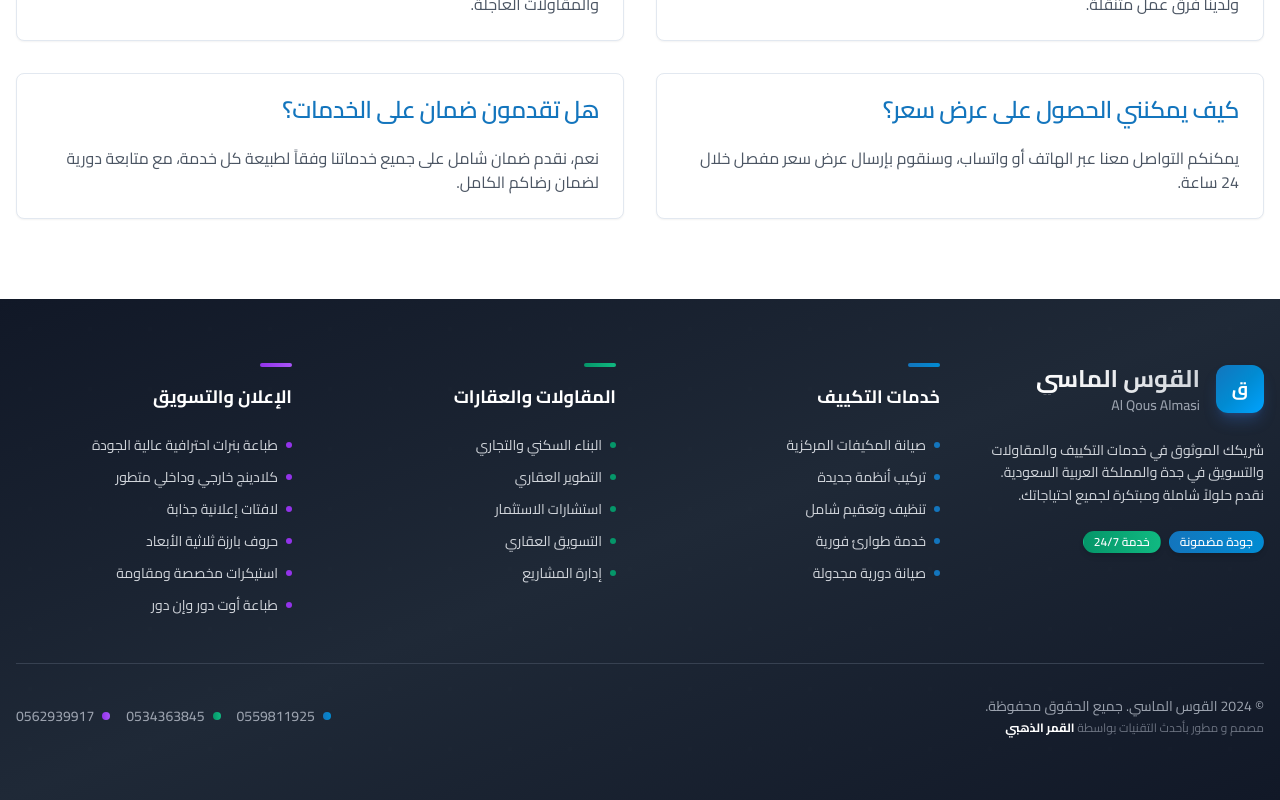
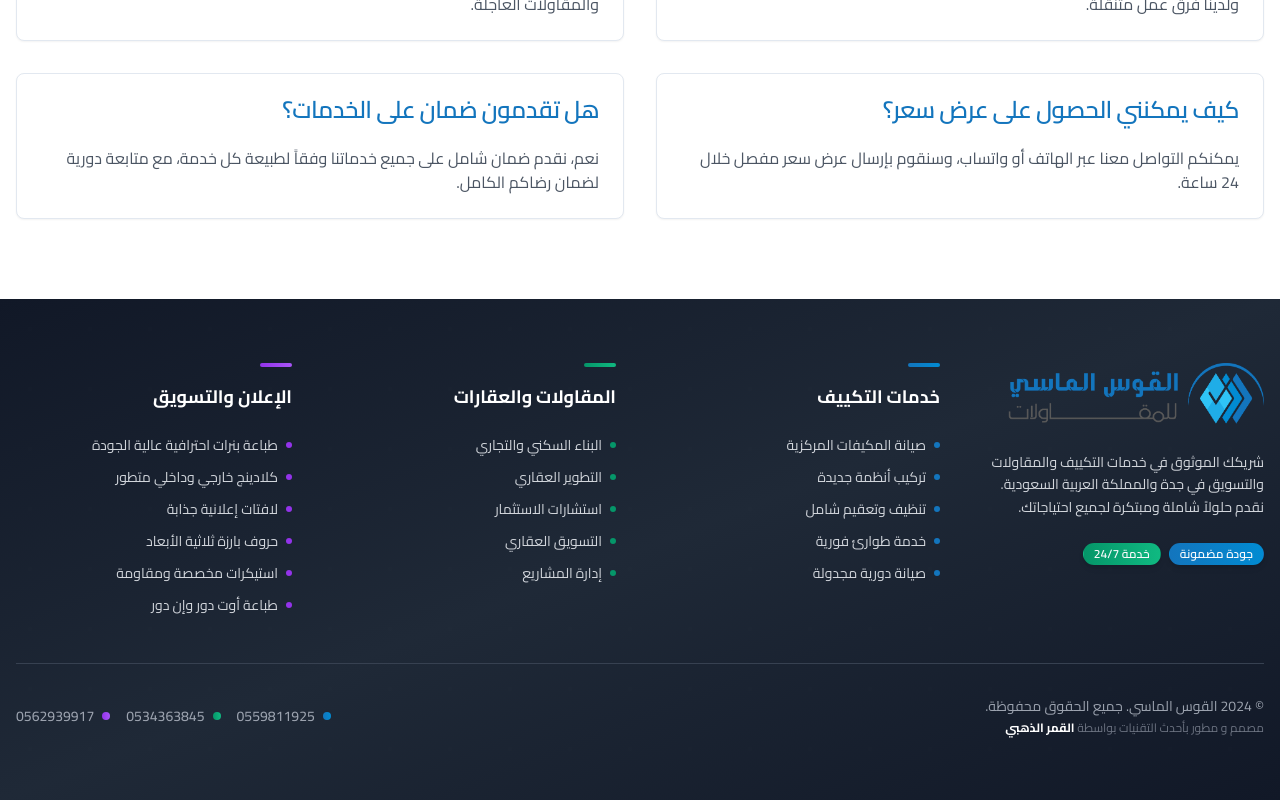
Before and after one commit to Yussef-Makhlouf/multi-business-website, a Next.js app: page /contact in a window 1280 px wide. Shown: the part 2395-3195 px from the top of the page. Built offline with nearby package versions, Linux system fonts and the light colour scheme.

Commit message:
Update ModernBanner image width and replace logo in footer with Image component. Adjusted styling for improved layout and performance.

```diff
--- a/components/layout/footer.tsx
+++ b/components/layout/footer.tsx
@@ -2,6 +2,7 @@ import { Badge } from "@/components/ui/badge"
 import { Button } from "@/components/ui/button"
 import { Input } from "@/components/ui/input"
 import { Separator } from "@/components/ui/separator"
+import Image from "next/image"
 
 export default function Footer() {
   return (
@@ -18,15 +19,10 @@ export default function Footer() {
             {/* Company Info */}
             <div className="lg:col-span-1">
               <div className="flex items-center space-x-reverse space-x-4 mb-6">
-                <div className="w-12 h-12 bg-gradient-to-br from-[#1375bd] via-[#018bd2] to-[#00a3ff] rounded-xl flex items-center justify-center shadow-lg shadow-blue-500/25">
-                  <span className="text-white font-bold text-lg">ق</span>
+                <div className="w-18 h-16  rounded-xl flex items-center justify-center ">
+                  <Image src="/logoh.png" alt="logo" width={34} height={34} className="w-full h-full object-contain"   />
                 </div>
-                <div>
-                  <h3 className="text-2xl font-bold bg-gradient-to-r from-white to-gray-300 bg-clip-text text-transparent">
-                    القوس الماسي
-                  </h3>
-                  <p className="text-sm text-gray-400 font-medium">Al Qous Almasi</p>
-                </div>
+
               </div>
               <p className="text-gray-300 leading-relaxed mb-6 text-sm">
                 شريكك الموثوق في خدمات التكييف والمقاولات والتسويق في جدة والمملكة العربية السعودية. نقدم حلولاً شاملة ومبتكرة لجميع احتياجاتك.
--- a/components/modern-banner.tsx
+++ b/components/modern-banner.tsx
@@ -49,7 +49,7 @@ export default function ModernBanner({
             <Image
               src={imageSrc || "/placeholder.svg"}
               alt={imageAlt}
-              width={600}
+              width={300}
               height={400}
               className="w-full h-80 object-cover shadow-lg shadow-gray-200"
               style={{
```
